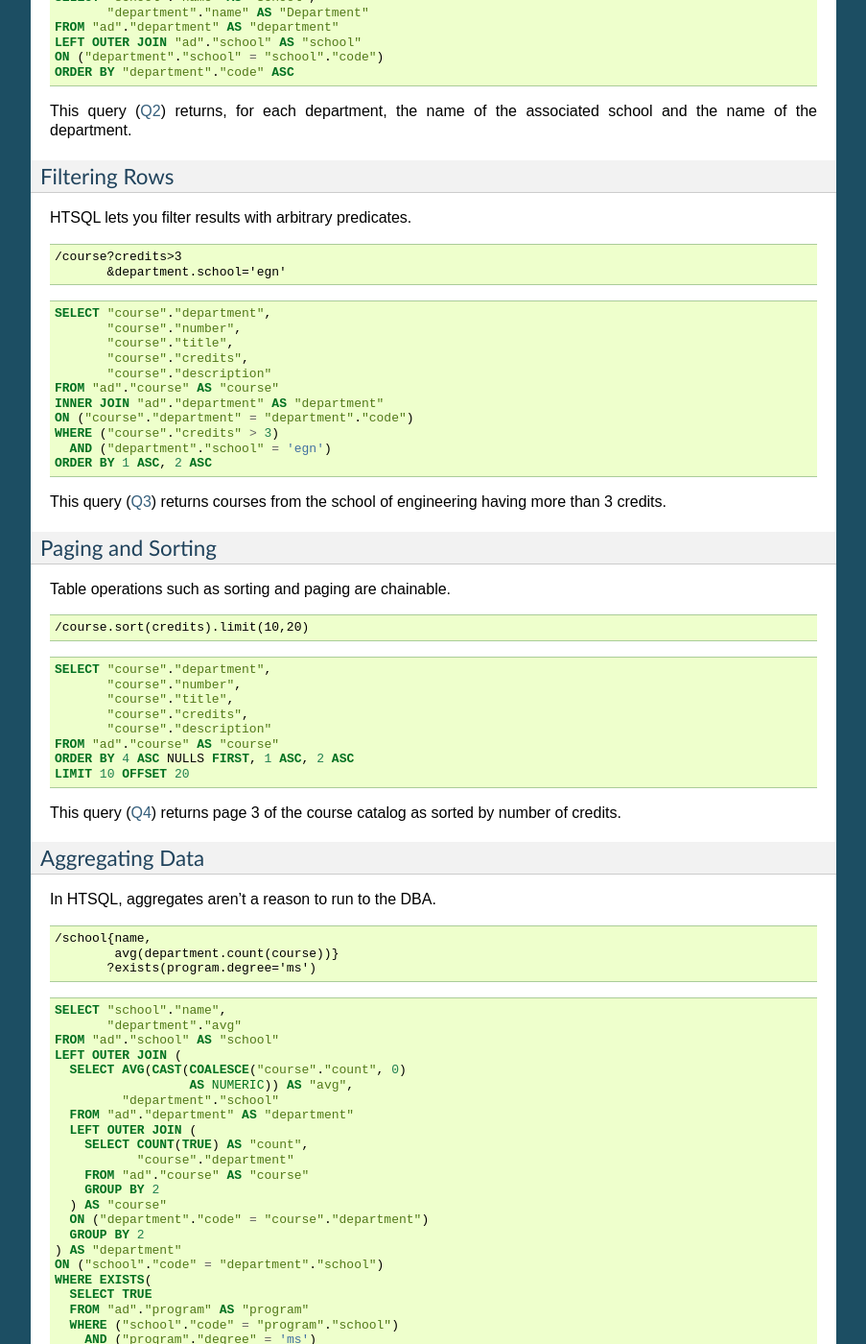
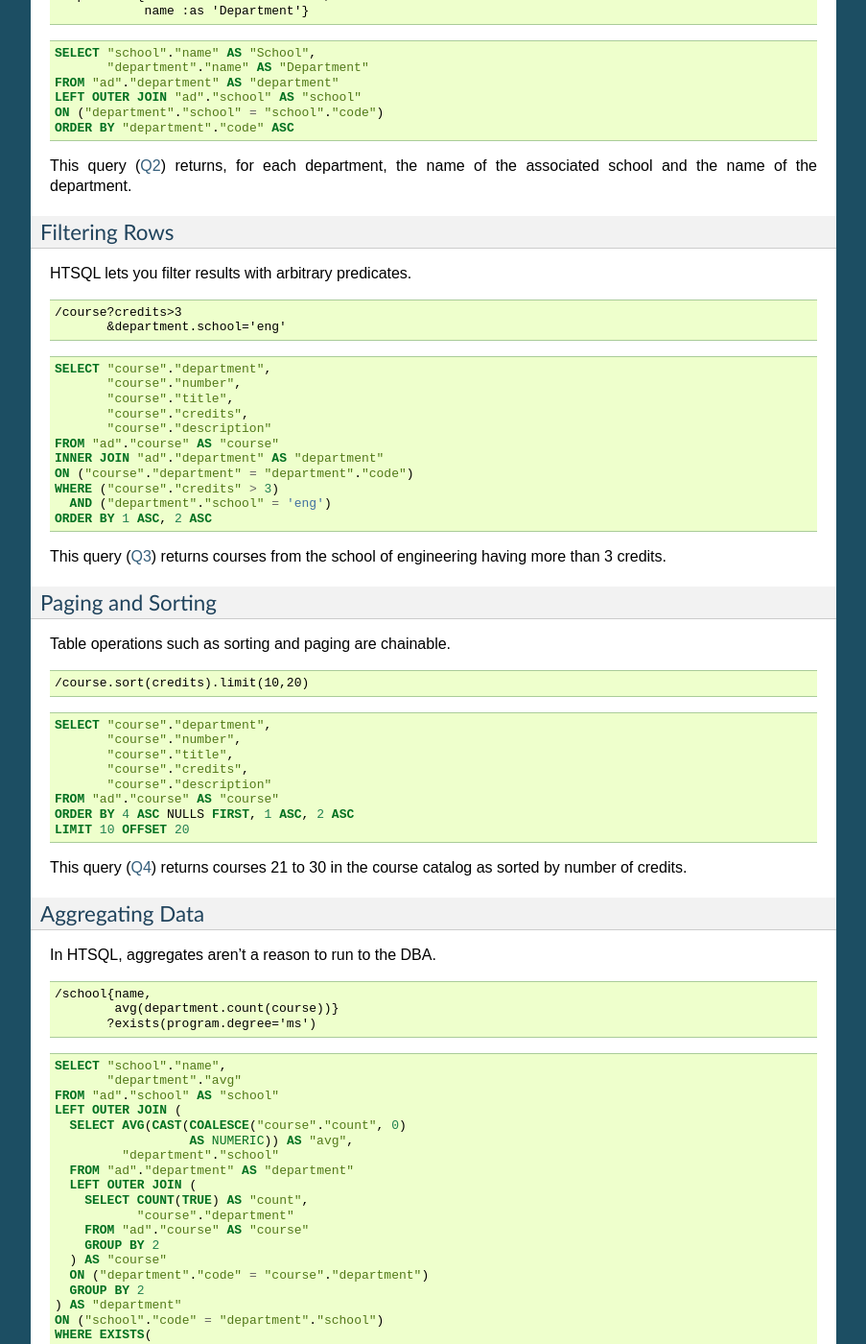
Before and after one commit to prometheusresearch/htsql, a Sphinx documentation site: the page built from doc/showcase.rst, in a window 1280 px wide and 1400 px high, scrolled down 2185 px. Shown: the whole window at 96% size, without its empty margins (198-1101 px from the left). Built offline with Sphinx 7.4.7, drawn with Linux system fonts in a browser that asks for light colours; some of the changed text lies outside the part shown.

Commit message:
Code for School of Engineering should be eng not egn.

```diff
--- a/doc/showcase.rst
+++ b/doc/showcase.rst
@@ -178,7 +181,7 @@ HTSQL lets you filter results with arbitrary predicates.
    .. sourcecode:: htsql
 
       /course?credits>3
-             &department.school='egn'
+             &department.school='eng'
 
    .. sourcecode:: sql
 
@@ -191,7 +194,7 @@ HTSQL lets you filter results with arbitrary predicates.
        INNER JOIN "ad"."department" AS "department"
        ON ("course"."department" = "department"."code")
        WHERE ("course"."credits" > 3)
-         AND ("department"."school" = 'egn')
+         AND ("department"."school" = 'eng')
        ORDER BY 1 ASC, 2 ASC
 
 This query (Q3_) returns courses from the school of
@@ -199,7 +202,7 @@ engineering having more than 3 credits.
 
 .. _Q3:
      http://demo.htsql.org
-     /course?department.school='egn'&credits>3
+     /course?department.school='eng'&credits>3
 
 Paging and Sorting
 ------------------
@@ -223,8 +226,8 @@ Table operations such as sorting and paging are chainable.
       ORDER BY 4 ASC NULLS FIRST, 1 ASC, 2 ASC
       LIMIT 10 OFFSET 20
 
-This query (Q4_) returns page 3 of the course catalog as
-sorted by number of credits.
+This query (Q4_) returns courses 21 to 30 in the course
+catalog as sorted by number of credits.
 
 .. _Q4:
      http://demo.htsql.org
--- a/doc/tutorial.rst
+++ b/doc/tutorial.rst
@@ -234,11 +234,11 @@ Predicate expressions in HTSQL follow the question mark ``?``.
 For example, to return departments in the 'School of Engineering'
 we write (C1_):
 
-.. htsql:: /department?school='egn'
+.. htsql:: /department?school='eng'
 
 .. _C1:
     http://demo.htsql.org
-    /department?school='egn'
+    /department?school='eng'
 
 The request above returns all rows in the ``department`` table where the
 column ``school`` is equal to ``'eng'``.   In HTSQL, *literal* values are
```
Also changed, not shown: other parts of doc/showcase.rst (+3 -0 lines), 6 other files.
